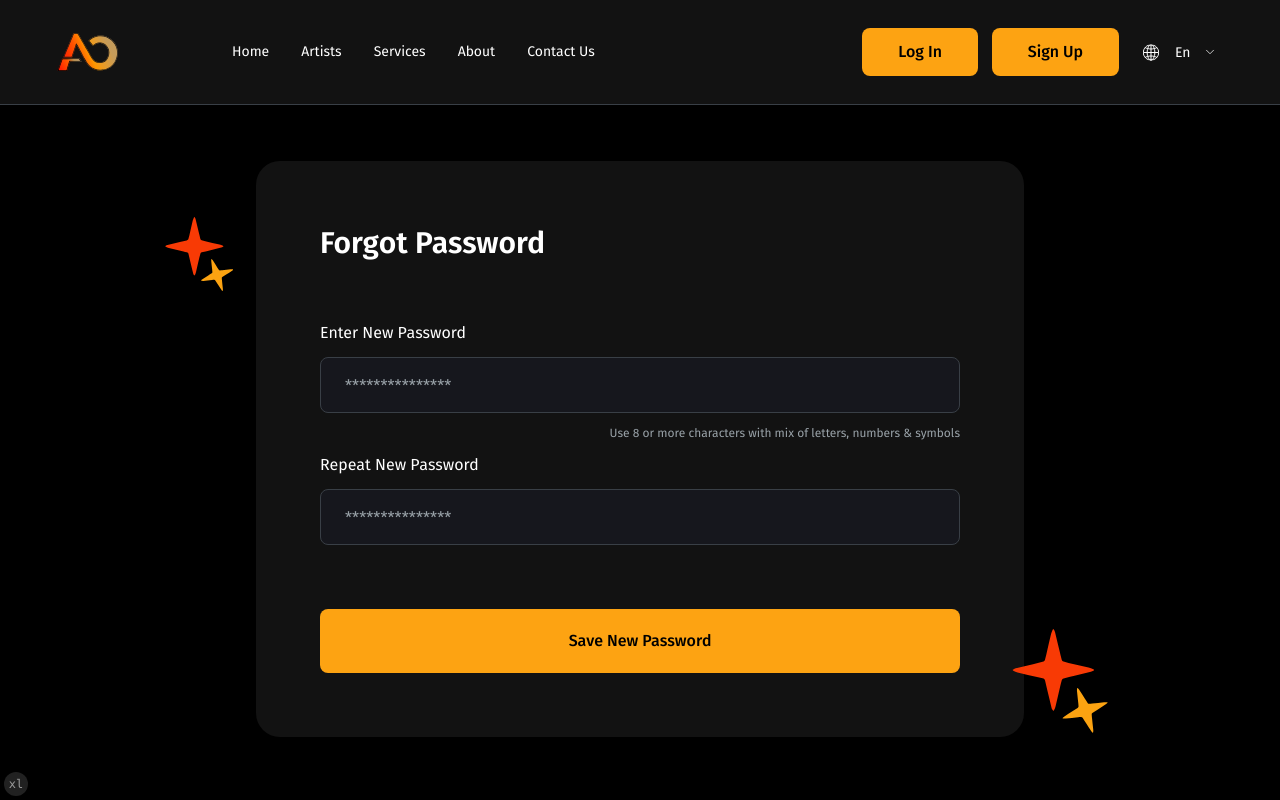
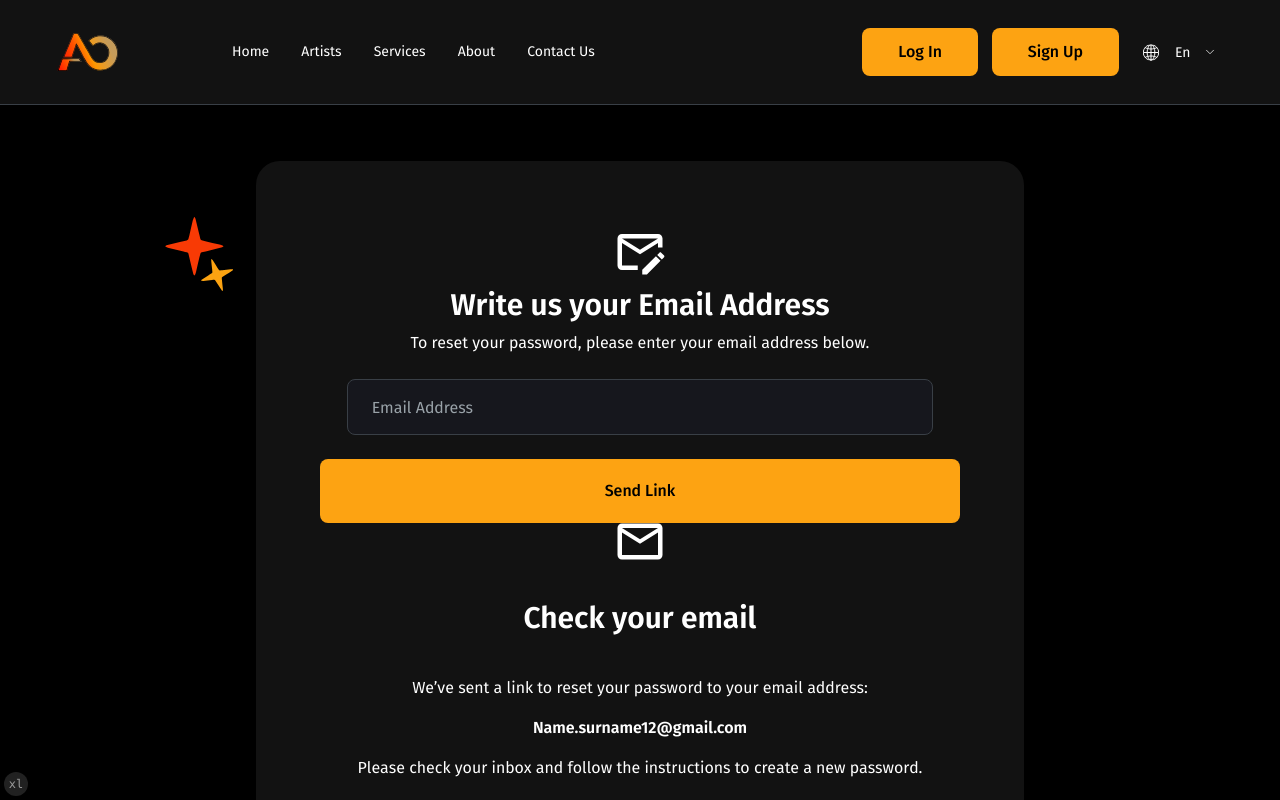
Before and after one commit to chubinaaa/artoa-FE, a Next.js app: page /forgot-password in a window 1280 px wide. Shown: the top 800 px of the page. Built offline with nearby package versions, Linux system fonts and the light colour scheme.

Commit message:
add name header for ai generated section

```diff
--- a/src/app/(auth)/forgot-password/page.tsx
+++ b/src/app/(auth)/forgot-password/page.tsx
@@ -1,13 +1,13 @@
 import { AuthShell } from "@/components/auth/auth-shell";
 import NewPassword from "@/components/auth/forgot-password/new-password";
-// import WriteEmail from "@/components/auth/forgot-password/write-email";
-// import CheckEmail from "@/components/auth/forgot-password/check-email";
+import WriteEmail from "@/components/auth/forgot-password/write-email";
+import CheckEmail from "@/components/auth/forgot-password/check-email";
 
 export default function ForgotPassword() {
   return (
     <AuthShell>
-      {/* <WriteEmail /> */}
-      {/* <CheckEmail /> */}
+      <WriteEmail />
+      <CheckEmail />
       <NewPassword />
     </AuthShell>
   );
--- a/src/components/homepage/ai-generated-arts-section.tsx
+++ b/src/components/homepage/ai-generated-arts-section.tsx
@@ -119,6 +119,9 @@ export function AiGeneratedArtsSection() {
       onMouseEnter={handleHovered}
       onMouseLeave={handleUnhovered}
     >
+      <p className="mt-28 flex justify-center text-4xl font-bold md:text-6xl">
+        ArtOa AI-Generated Arts
+      </p>
       <div className="absolute left-1/2 top-1/2 -translate-x-1/2 -translate-y-1/2">
         {cards.map((card, index) => {
           const position = ["left2", "left1", "center", "right1", "right2"][
@@ -130,7 +133,7 @@ export function AiGeneratedArtsSection() {
               className={`absolute left-1/2 top-1/2 aspect-[9/12] w-[134px] rounded-lg p-6 shadow-lg sm:w-[246px] md:w-[295px] lg:w-[400px] 2xl:w-[550px] ${
                 isGrabbing ? "cursor-grabbing" : "cursor-grab"
                 // "cursor-pointer"
-              }`}
+              } mt-5`}
               initial={false}
               animate={position}
               variants={cardVariants}
```
